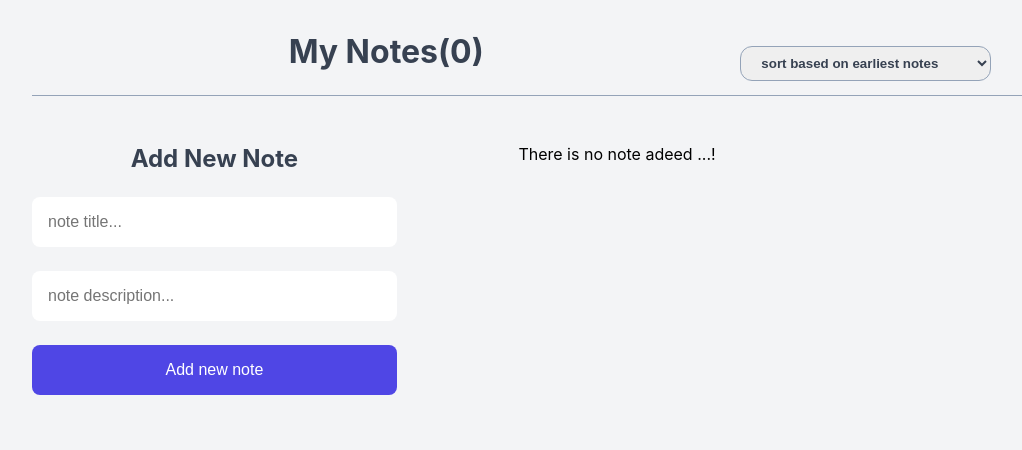
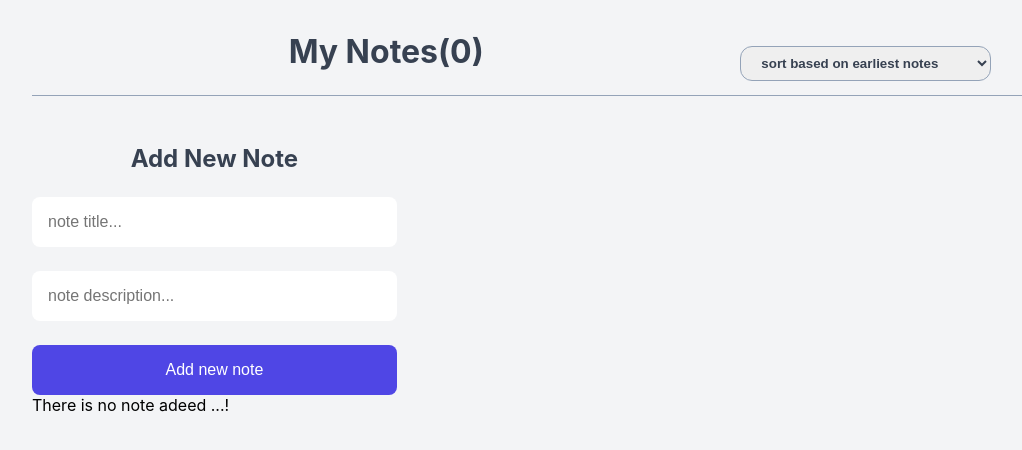
Before and after one commit to behzadiv/Note-App, a React (Vite) app: page / in a window 1280 px wide. Shown: the top 450 px of the page, without its empty margins (0-1022 px from the left). Built offline with nearby package versions, Linux system fonts and the light colour scheme.

Commit message:
feat : create NoteContext and combine with reducer to prevent props drilling

```diff
--- a/src/App.jsx
+++ b/src/App.jsx
@@ -1,59 +1,23 @@
 import React, { useState } from "react";
 import AddNewNote from "./components/AddNewNote";
 import NoteList from "./components/NoteList";
+import NoteHeader from "./components/NoteHeader";
+import { NoteProvider } from "./context/NoteContext";
 import "./App.css";
-import NoteHeader from "./components/NoteHeader";
-import { useCallback } from "react";
-import { useReducer } from "react";
 
-function noteReducer(state, { type, payload }) {
-  switch (type) {
-    case "addNote":
-      return (state = [...state, payload]);
-    case "deleteNote": {
-      const filteredNotes = state.filter((note) => note.id !== payload);
-      return (state = filteredNotes);
-    }
-    case "checkNote": {
-      return (state = state.map((note) =>
-        note.id === payload ? { ...note, completed: !note.completed } : note
-      ));
-    }
-
-    default:
-      return state;
-  }
-}
 function App() {
   const [sortBy, setSortBy] = useState("newest");
-  const [notes, dispatch] = useReducer(noteReducer, []);
 
-  const handleNotes = useCallback((newNote) => {
-    dispatch({ type: "addNote", payload: newNote });
-  }, []);
-  const deleteNote = (id) => {
-    dispatch({ type: "deleteNote", payload: id });
-  };
-  const checkNote = (id) => {
-    dispatch({ type: "checkNote", payload: id });
-  };
   const sortHandler = (e) => {
     setSortBy(e.target.value);
   };
 
   return (
-    <div className="container">
-      <NoteHeader onSortHandler={sortHandler} sortBy={sortBy} notes={notes} />
-      <div className="note-app">
-        <AddNewNote onHandleNotes={handleNotes} />
-        <NoteList
-          notes={notes}
-          sortBy={sortBy}
-          onDeleteNote={deleteNote}
-          onCheckNote={checkNote}
-        />
-      </div>
-    </div>
+    <NoteProvider className="container">
+      <NoteHeader onSortHandler={sortHandler} sortBy={sortBy} />
+      <AddNewNote />
+      <NoteList sortBy={sortBy} />
+    </NoteProvider>
   );
 }
 
--- a/src/components/AddNewNote.jsx
+++ b/src/components/AddNewNote.jsx
@@ -1,7 +1,9 @@
 import React, { useState } from "react";
 import { memo } from "react";
-const AddNewNote = ({ onHandleNotes }) => {
+import { useNoteDispatch } from "../context/NoteContext";
+const AddNewNote = () => {
   const [newNote, setNewNote] = useState({ title: "", description: "" });
+  const dispatch = useNoteDispatch();
   const handleSubmit = (e) => {
     e.preventDefault();
     if (!newNote.title || !newNote.description) return;
@@ -12,7 +14,7 @@ const AddNewNote = ({ onHandleNotes }) => {
       title: newNote.title,
       description: newNote.description,
     };
-    onHandleNotes(note);
+    dispatch({ type: "addNote", payload: note });
     setNewNote({ title: "", description: "" });
   };
   const changeHandler = (e) => {
--- a/src/components/NoteHeader.jsx
+++ b/src/components/NoteHeader.jsx
@@ -1,6 +1,8 @@
 import React from "react";
+import { useNote } from "../context/NoteContext";
 
-const NoteHeader = ({ onSortHandler, sortBy,notes }) => {
+const NoteHeader = ({ onSortHandler, sortBy }) => {
+  const  notes  = useNote();
   return (
     <div className="note-header">
       <h1>My Notes({notes.length})</h1>
--- a/src/components/NoteList.jsx
+++ b/src/components/NoteList.jsx
@@ -1,6 +1,8 @@
 import React from "react";
+import { useNote, useNoteDispatch } from "../context/NoteContext";
 
-const NoteList = ({ notes, onDeleteNote, onCheckNote, sortBy }) => {
+const NoteList = ({ sortBy }) => {
+  const notes = useNote();
   let sortedNotes = [];
   const cloneNotes = [...notes];
   if (sortBy === "newest") {
@@ -20,12 +22,7 @@ const NoteList = ({ notes, onDeleteNote, onCheckNote, sortBy }) => {
     <div className="note-container">
       <NoteStatus notes={notes} />
       {sortedNotes.map((note) => (
-        <NoteItem
-          key={note.id}
-          note={note}
-          onDeleteNote={onDeleteNote}
-          onCheckNote={onCheckNote}
-        />
+        <NoteItem key={note.id} note={note} />
       ))}
     </div>
   );
@@ -33,7 +30,8 @@ const NoteList = ({ notes, onDeleteNote, onCheckNote, sortBy }) => {
 
 export default NoteList;
 
-const NoteItem = ({ note, onDeleteNote, onCheckNote }) => {
+const NoteItem = ({ note }) => {
+  const dispatch = useNoteDispatch();
   const options = {
     year: "numeric",
     day: "2-digit",
@@ -47,14 +45,17 @@ const NoteItem = ({ note, onDeleteNote, onCheckNote }) => {
           <p className="desc">{note.description}</p>
         </div>
         <div className="actions">
-          <span className="trash" onClick={() => onDeleteNote(note.id)}>
+          <span
+            className="trash"
+            onClick={() => dispatch({ type: "deleteNote", payload: note.id })}
+          >
             Delete
           </span>
           <input
             type="checkbox"
             checked={note.completed}
             value={note.id}
-            onChange={() => onCheckNote(note.id)}
+            onChange={() => dispatch({ type: "checkNote", payload: note.id })}
           />
         </div>
       </div>
--- /dev/null
+++ b/src/context/NoteContext.jsx
@@ -0,0 +1,41 @@
+import React, { useContext, useReducer, createContext } from "react";
+
+function noteReducer(state, { type, payload }) {
+  switch (type) {
+    case "addNote":
+      return (state = [...state, payload]);
+    case "deleteNote": {
+      const filteredNotes = state.filter((note) => note.id !== payload);
+      return (state = filteredNotes);
+    }
+    case "checkNote": {
+      return (state = state.map((note) =>
+        note.id === payload ? { ...note, completed: !note.completed } : note
+      ));
+    }
+
+    default:
+      return state;
+  }
+}
+
+const NoteContext = createContext();
+const NoteDispatchContext = createContext();
+
+export function NoteProvider({ children }) {
+  const [notes, dispatch] = useReducer(noteReducer, []);
+  return (
+    <NoteContext.Provider value={notes}>
+      <NoteDispatchContext.Provider value={dispatch}>
+        {children}
+      </NoteDispatchContext.Provider>
+    </NoteContext.Provider>
+  );
+}
+
+export function useNote() {
+  return useContext(NoteContext);
+}
+export function useNoteDispatch() {
+  return useContext(NoteDispatchContext);
+}
```
